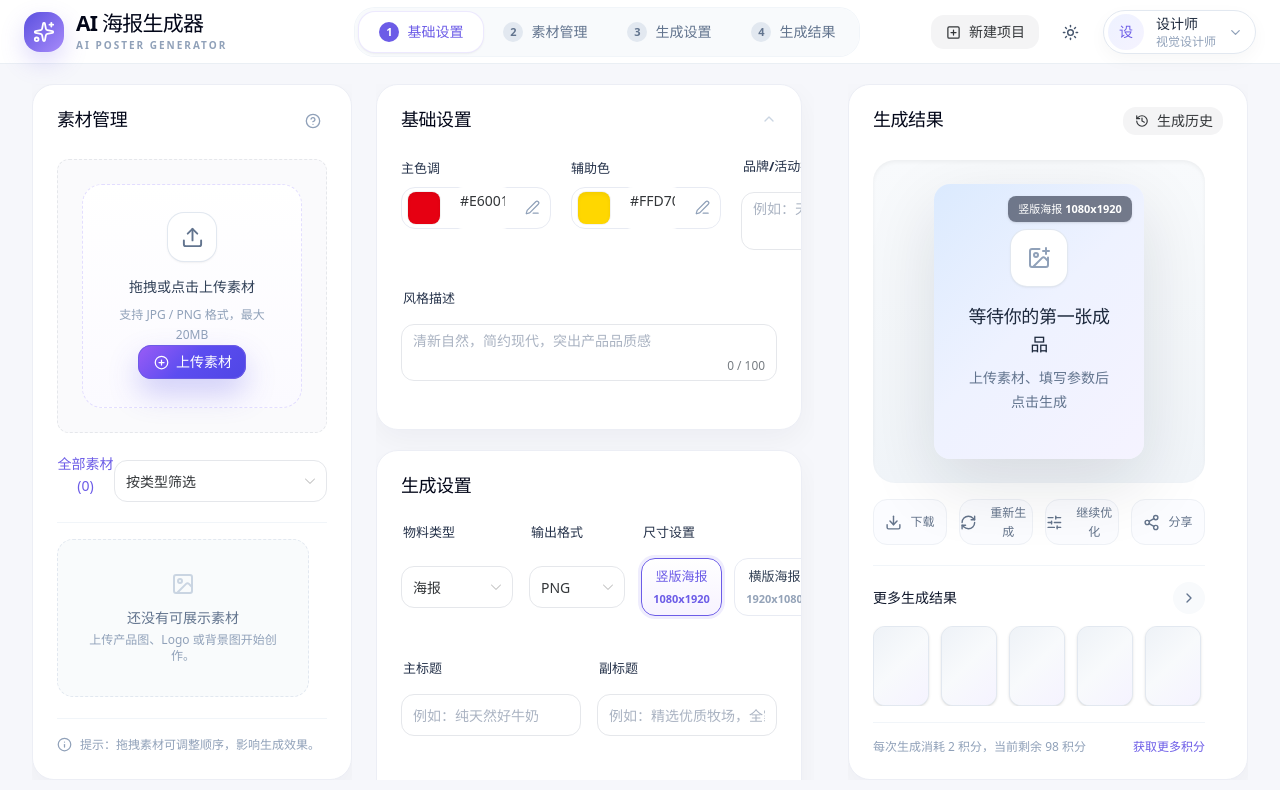
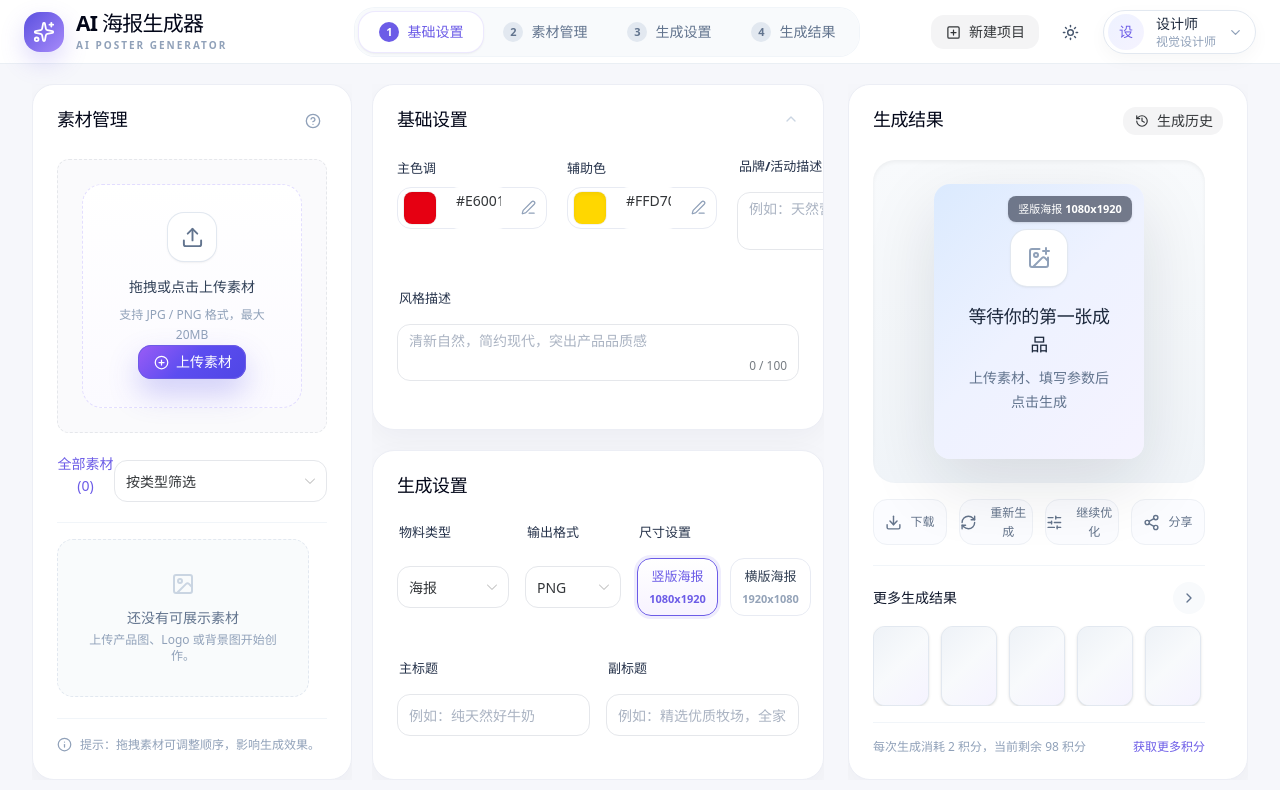
Before and after one commit to 201811510411lw/ai-poster-generator, a Vue app: page /poster-generator in a window 1280 px wide. Shown: the top 790 px of the page. Built offline with nearby package versions, Linux system fonts and the light colour scheme.

Commit message:
remove center column scrollbar from poster workspace

```diff
--- a/src/views/poster-generator/index.vue
+++ b/src/views/poster-generator/index.vue
@@ -1,15 +1,13 @@
 <template>
   <AppShell>
-    <div class="grid h-full min-h-0 min-w-0 grid-cols-[320px_minmax(0,1fr)_400px] gap-6 overflow-hidden 2xl:grid-cols-[340px_minmax(0,1fr)_420px]">
+    <div class="grid h-full min-h-0 min-w-0 grid-cols-[320px_minmax(0,1fr)_400px] gap-5 overflow-hidden 2xl:grid-cols-[340px_minmax(0,1fr)_420px]">
       <div class="h-full min-h-0 min-w-0 overflow-hidden">
         <AssetUploadPanel />
       </div>
-      <div class="flex h-full min-h-0 min-w-0 flex-col overflow-hidden">
-        <div class="workspace-scroll min-h-0 flex-1 overflow-y-auto">
-          <div class="flex min-h-full flex-col gap-5 pr-3">
-            <TopConfigBar />
-            <GenerateFormPanel />
-          </div>
+      <div class="flex h-full min-h-0 min-w-0 flex-col overflow-hidden pr-1">
+        <div class="flex h-full min-h-0 flex-col gap-5 overflow-hidden">
+          <TopConfigBar />
+          <GenerateFormPanel />
         </div>
       </div>
       <div class="h-full min-h-0 min-w-0 overflow-hidden">
```
